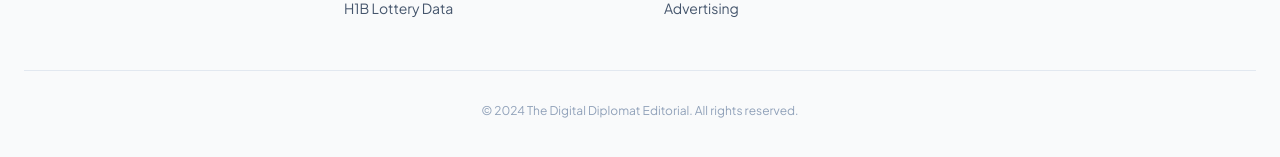
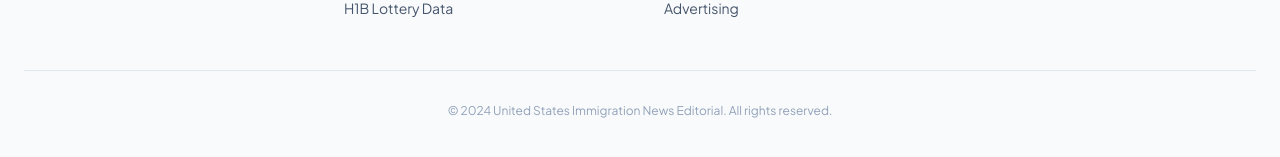
Before and after one commit to infaterasolutions-design/immi24, a Next.js app: page / in a window 1280 px wide. Shown: the part 1847-2004 px from the top of the page. Built offline with nearby package versions, Linux system fonts and the light colour scheme; no server answers; the database is empty.

Commit message:
chore: replace 'The Digital Diplomat' with 'United States Immigration News' across codebase for SEO

```diff
--- a/src/app/category/[categorySlug]/[subCategorySlug]/page.js
+++ b/src/app/category/[categorySlug]/[subCategorySlug]/page.js
@@ -9,7 +9,7 @@ export async function generateMetadata({ params }) {
   if (!subcategory) return { title: 'Not Found' };
 
   return {
-    title: `${subcategory.name} - The Digital Diplomat`
+    title: `${subcategory.name} - United States Immigration News`
   };
 }
 
--- a/src/app/category/[categorySlug]/page.js
+++ b/src/app/category/[categorySlug]/page.js
@@ -9,7 +9,7 @@ export async function generateMetadata({ params }) {
   if (!category) return { title: 'Not Found' };
 
   return {
-    title: `${category.name} - The Digital Diplomat`
+    title: `${category.name} - United States Immigration News`
   };
 }
 
--- a/src/components/Footer.jsx
+++ b/src/components/Footer.jsx
@@ -8,7 +8,7 @@ export default function Footer() {
           <div className="col-span-2 md:col-span-1">
             <span className="text-2xl font-extrabold tracking-tighter headline-font block mb-4 md:mb-6 text-slate-900">
               <img
-                alt="The Digital Diplomat Logo"
+                alt="United States Immigration News Logo"
                 className="w-auto object-contain mb-4 md:mb-6 h-10 md:h-14"
                 src="/images/logo.png"
               />
@@ -51,7 +51,7 @@ export default function Footer() {
 
       {/* Full-width bottom bar */}
       <div className="border-t border-slate-200 py-6 md:py-8 px-4 md:px-6 text-center text-slate-400 text-xs mt-8 md:mt-12 w-full">
-        © 2024 The Digital Diplomat Editorial. All rights reserved.
+        © 2024 United States Immigration News Editorial. All rights reserved.
       </div>
     </footer>
   );
--- a/src/components/admin/Sidebar.jsx
+++ b/src/components/admin/Sidebar.jsx
@@ -34,7 +34,7 @@ export default function AdminSidebar({ user }) {
     <div className="admin-sidebar">
       <div className="admin-sidebar-brand">
         <h1>Admin Panel</h1>
-        <span>The Digital Diplomat</span>
+        <span>United States Immigration News</span>
       </div>
 
       <div className="admin-sidebar-user">
```
